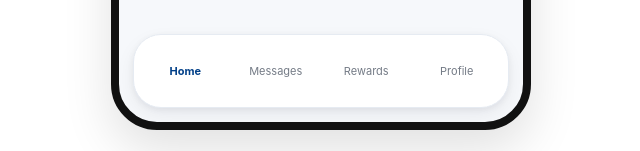
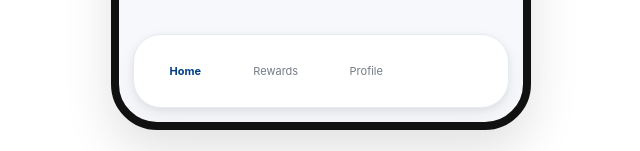
Before and after one commit to khaderhnw/KUUNI, a plain HTML site: page KU_App_SuperPrototype .html in a window 1280 px wide. Shown: the part 774-925 px from the top of the page, 319-959 px from the left. Drawn offline with Linux system fonts and the light colour scheme.

Commit message:
Update KU_App_SuperPrototype .html

```diff
--- a/KU_App_SuperPrototype .html
+++ b/KU_App_SuperPrototype .html
@@ -185,7 +185,6 @@ html,body{height:100%;margin:0;background:#fff;font-family:-apple-system,BlinkMa
 
       <nav class="nav">
         <div class="item active">Home</div>
-        <div class="item">Messages</div>
         <div class="item">Rewards</div>
         <div class="item">Profile</div>
       </nav>
```
